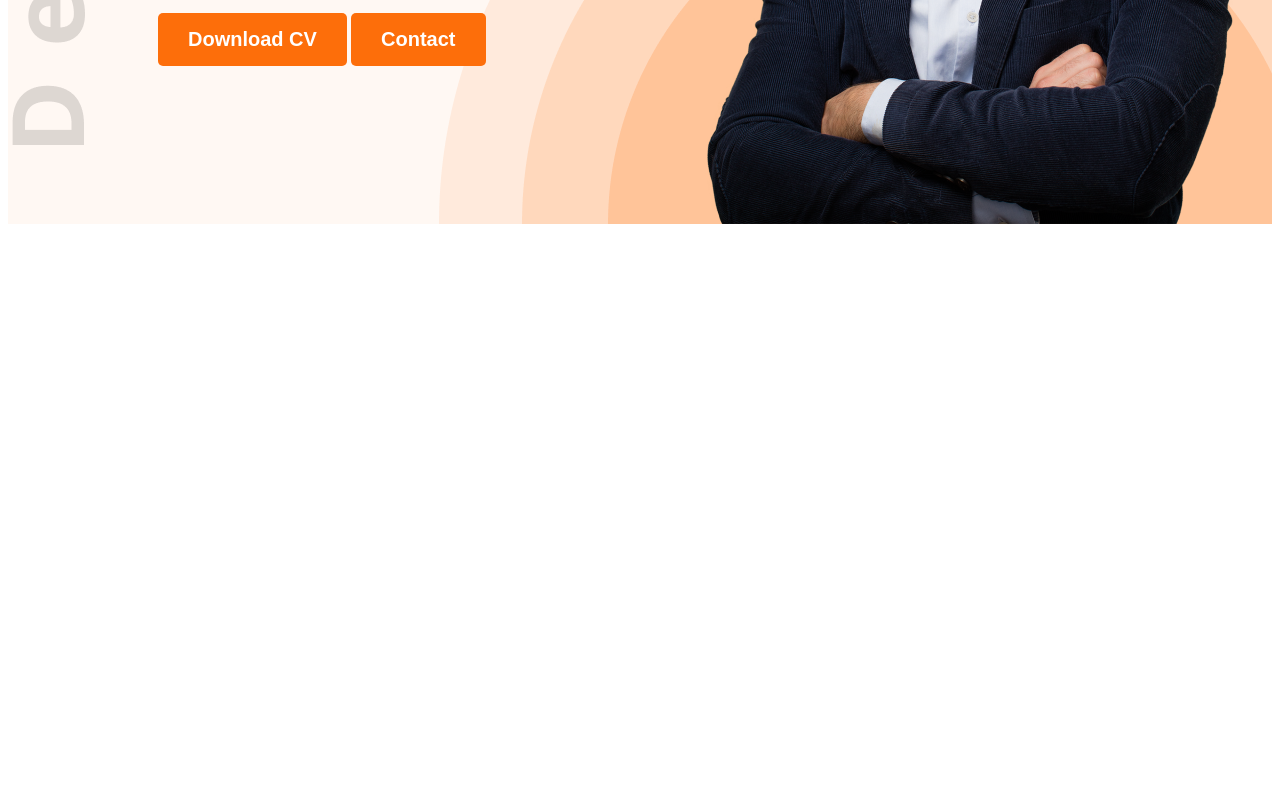
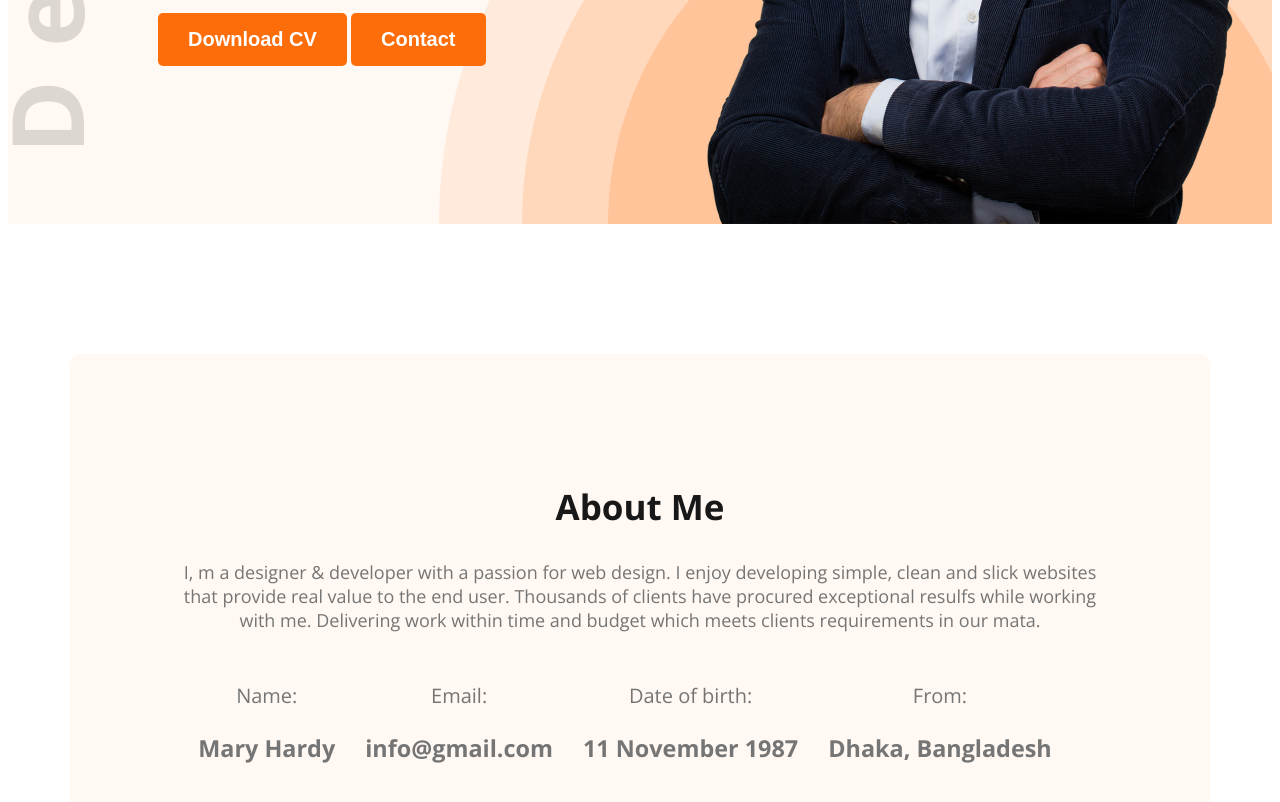
Before and after one commit to cse50diu/portfolio-website, a plain HTML site: page index.html in a window 1280 px wide. Shown: the part 626-1428 px from the top of the page. Before the commit the page ends 858 px from the top, so only its background shows below. Drawn offline with nearby package versions, Linux system fonts and the light colour scheme.

Commit message:
added about section

```diff
--- a/index.html
+++ b/index.html
@@ -1,14 +1,17 @@
 <!DOCTYPE html>
 <html lang="en">
   <head>
-    <meta charset="UTF-8">
-    <meta name="viewport" content="width=device-width, initial-scale=1.0">
+    <meta charset="UTF-8" />
+    <meta name="viewport" content="width=device-width, initial-scale=1.0" />
     <title>My Portfolio</title>
-    <link rel="preconnect" href="https://fonts.googleapis.com">
-<link rel="preconnect" href="https://fonts.gstatic.com" crossorigin>
-<link href="https://fonts.googleapis.com/css2?family=Open+Sans:wght@400;700;800&display=swap" rel="stylesheet">
+    <link rel="preconnect" href="https://fonts.googleapis.com" />
+    <link rel="preconnect" href="https://fonts.gstatic.com" crossorigin />
+    <link
+      href="https://fonts.googleapis.com/css2?family=Open+Sans:wght@400;700;800&display=swap"
+      rel="stylesheet"
+    />
 
-    <link rel="stylesheet" href="./style/style.css">
+    <link rel="stylesheet" href="./style/style.css" />
   </head>
   <body>
     <header class="header">
@@ -22,23 +25,54 @@
       </nav>
       <div class="banner">
         <div class="banner-content">
-                <h3 class="banner-greatings">Hi, I  am</h3>
+          <h3 class="banner-greatings">Hi, I am</h3>
           <h2 class="banner-title">Mary Hardy</h2>
-                <p class="banner-describtion">Shot what able cold new see hold.Friendly as an betrayed formerly he. Morning because as to society behaved moments.</p>
+          <p class="banner-describtion">
+            Shot what able cold new see hold.Friendly as an betrayed formerly
+            he. Morning because as to society behaved moments.
+          </p>
           <button class="btn-primary">Download CV</button>
           <button class="btn-primary">Contact</button>
         </div>
-            <img class="profile-pic" src="./images/hardy.png" alt="Picture of Hardy">
+        <img
+          class="profile-pic"
+          src="./images/hardy.png"
+          alt="Picture of Hardy"
+        />
       </div>
     </header>
 
     <main>
-
+      <section class="about">
+        <h2 class="section-title">About Me</h2>
+        <p class="section-description">
+          I, m a designer & developer with a passion for web design. I enjoy
+          developing simple, clean and slick websites that provide real value to
+          the end user. Thousands of clients have procured exceptional resulfs
+          while working with me. Delivering work within time and budget which
+          meets clients requirements in our mata.
+        </p>
+        <div class="about-info-container">
+          <div class="about-info">
+            <p class="info-title">Name:</p>
+            <h3 class="info-despription">Mary Hardy</h3>
+          </div>
+          <div class="about-info">
+            <p class="info-title">Email:</p>
+            <h3 class="info-despription">info@gmail.com</h3>
+          </div>
+          <div class="about-info">
+            <p class="info-title">Date of birth:</p>
+            <h3 class="info-despription">11 November 1987</h3>
+          </div>
+          <div class="about-info">
+            <p class="info-title">From:</p>
+            <h3 class="info-despription">Dhaka, Bangladesh</h3>
+          </div>
+        </div>
+      </section>
     </main>
 
-    <footer>
-
-    </footer>
-
+    <footer></footer>
   </body>
 </html>
--- a/style/style.css
+++ b/style/style.css
@@ -4,11 +4,10 @@ body {
 
 .header {
   background-color: #fff8f3;
-  background-image: url('../images/header_bg.png'), url('../images/developer.png');
+  background-image: url("../images/header_bg.png"),
+    url("../images/developer.png");
   background-repeat: no-repeat;
   background-position: bottom right, top left;
-
-
 }
 nav {
   display: flex;
@@ -67,14 +66,49 @@ nav a {
   font-weight: 700;
   margin-top: 5px;
   margin-bottom: 20px;
-
 }
-
 
 .banner .profile-pic {
   width: 584px;
+}
+.banner-content {
+  max-width: 800px;
+}
 
+/* main section style */
+main {
+  max-width: 1140px;
+  margin: 130px auto;
 }
-.banner-content{
-    max-width: 800px;
+.about {
+  border-radius: 10px;
+  background: #fff8f3;
+  padding: 100px;
 }
+.section-title {
+  color: #181818;
+  text-align: center;
+  font-size: 35px;
+  font-weight: 700;
+}
+
+.section-description {
+  color: #757575;
+  text-align: center;
+  font-size: 18px;
+  font-weight: 400;
+  margin-top: 30px;
+  margin-bottom: 30px;
+}
+
+.about-info-container {
+  display: flex;
+  justify-content: center;
+}
+.about-info {
+  margin-right: 30px;
+  text-align: center;
+  color: #757575;
+  font-size: 20px;
+  font-weight: 400;
+}
```
Lines whose indentation alone changed are shown as unchanged.
